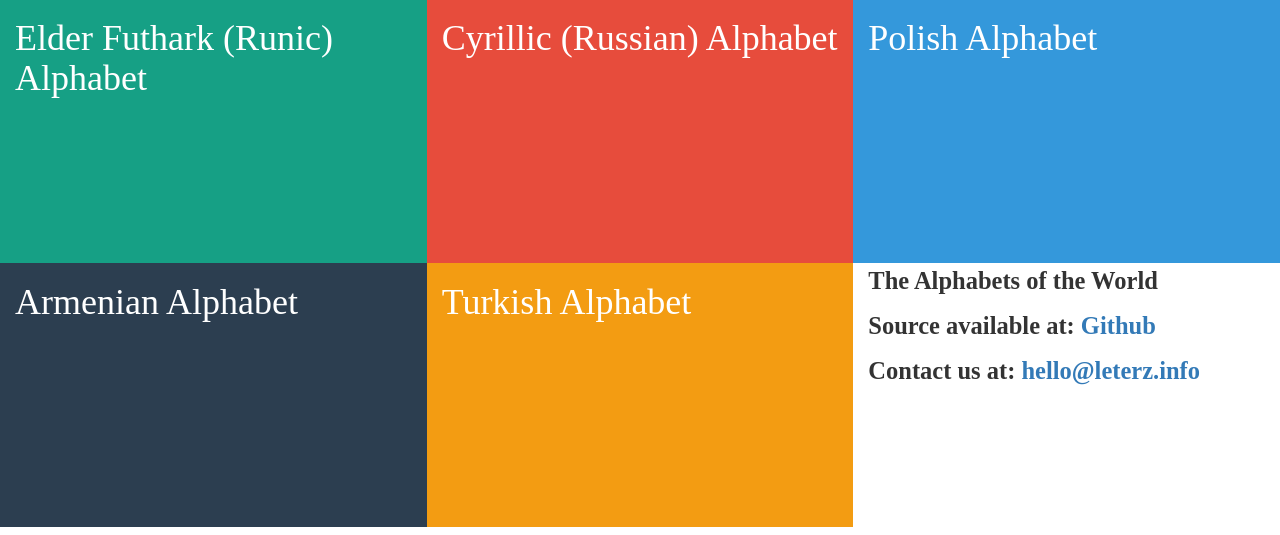
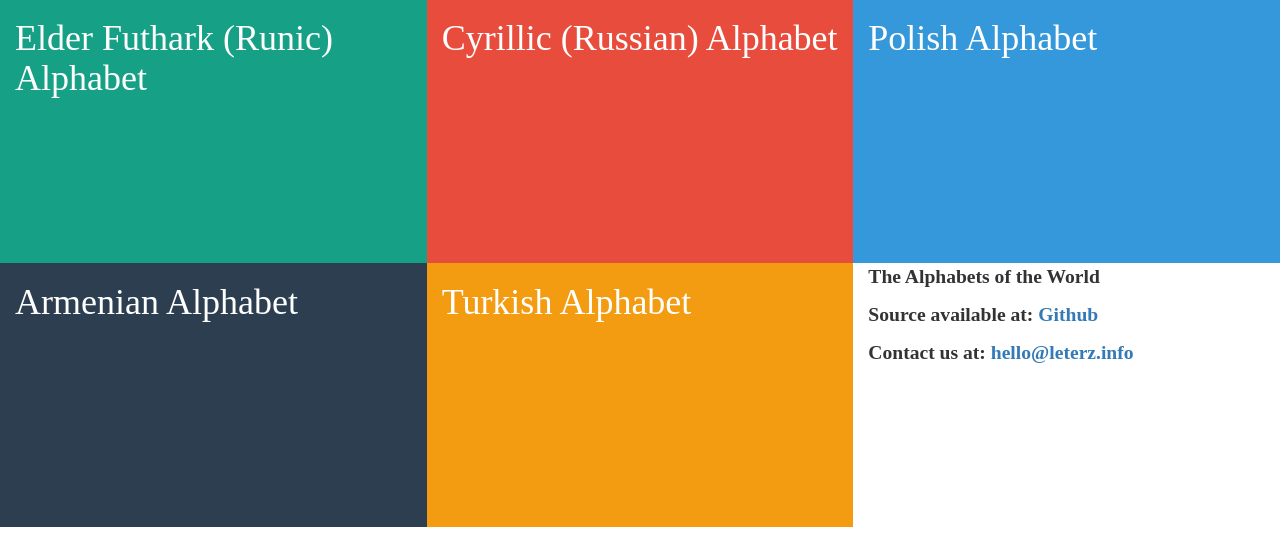
Before and after one commit to davies-adam/letterz, a Flask app: page / in a window 1280 px wide. Shown: the part 265-800 px from the top of the page. Run offline with Flask 2, Linux system fonts and the light colour scheme; some libraries are stand-ins or nearby versions.

Commit message:
Fixed size

```diff
--- a/static/intro.css
+++ b/static/intro.css
@@ -48,5 +48,5 @@ body, html {
 .about {
   height: 33%;
   font-weight: bold;
-  font-size: 1.75em;
+  font-size: 1.4em;
 }
```
